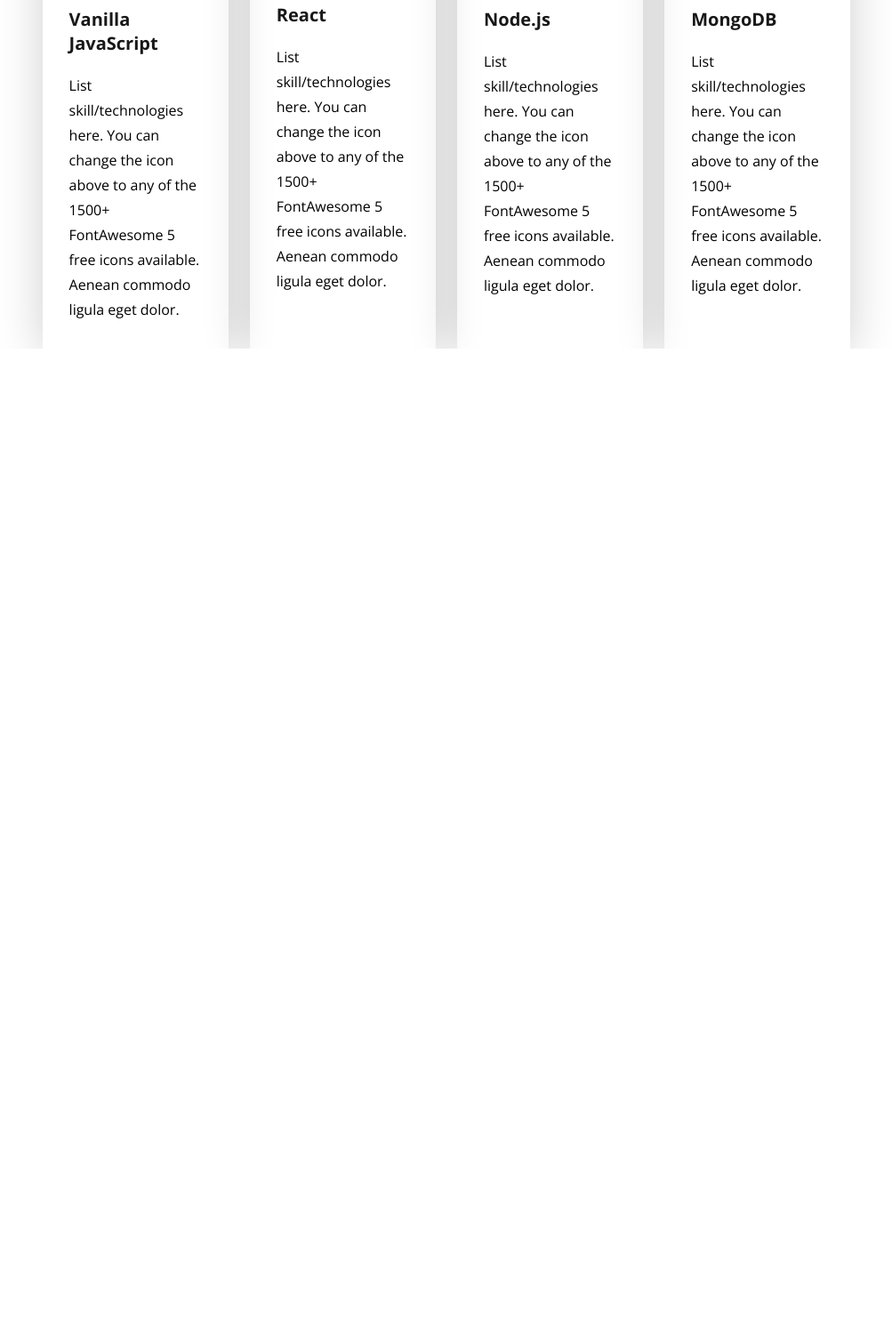
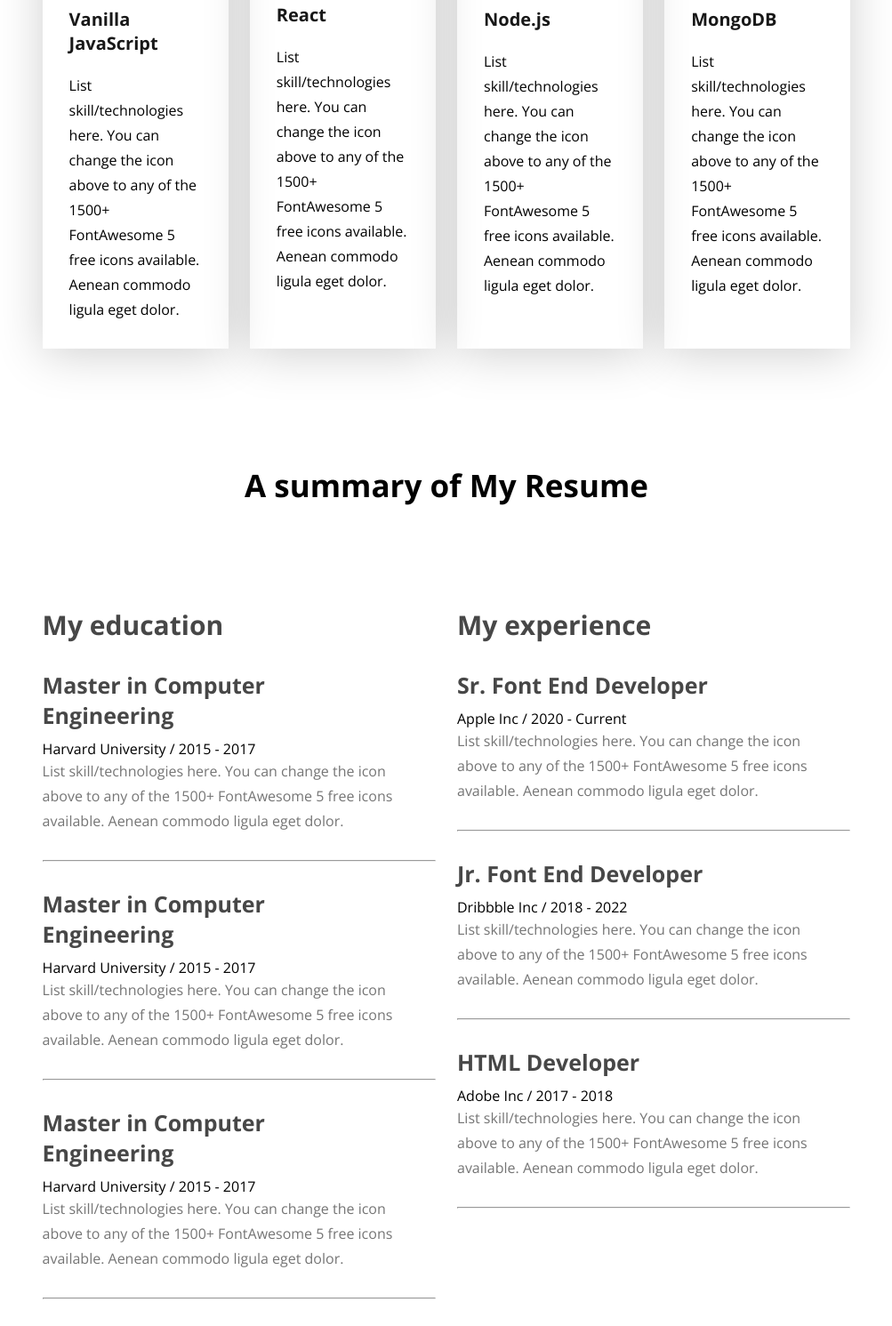
Before and after one commit to SakibSWE/Sakib-deb-code, a plain HTML site: page index.html in a window 1280 px wide. Shown: the part 2019-3510 px from the top of the page at 89% size, without its empty margins (138-1141 px from the left). Before the commit the page ends 2411 px from the top, so only its background shows below. Drawn offline with nearby package versions, Linux system fonts and the light colour scheme.

Commit message:
A summary of my resume section addeed

```diff
--- a/index.html
+++ b/index.html
@@ -98,5 +98,65 @@
             </div>
         </div>
      </section>
+     <section id="resume">
+        <div class="section-heading">
+            <h2>A summary of My Resume</h2>
+        </div>
+        <div class="resume-container">
+            <div class="education">
+               <h2 class="section-title">My education</h2>
+               <div class="resume-card">
+                <h3 class="card-title">Master in Computer Engineering</h3>
+                <p class="card-Info">Harvard University / 2015 - 2017</p>
+                <p class="card-text">List skill/technologies here. You can change the icon above
+                   to any of the 1500+ FontAwesome 5 free icons available. Aenean commodo ligula eget dolor.</p>
+               </div>
+               <hr>
+               <div class="resume-card">
+                <h3 class="card-title">Master in Computer Engineering</h3>
+                <p class="card-Info">Harvard University / 2015 - 2017</p>
+                <p class="card-text">List skill/technologies here. You can change the icon above
+                   to any of the 1500+ FontAwesome 5 free icons available. Aenean commodo ligula eget dolor.</p>
+               </div>
+               <hr>
+               <div class="resume-card">
+                <h3 class="card-title">Master in Computer Engineering</h3>
+                <p class="card-Info">Harvard University / 2015 - 2017</p>
+                <p class="card-text">List skill/technologies here. You can change the icon above
+                   to any of the 1500+ FontAwesome 5 free icons available. Aenean commodo ligula eget dolor.</p>
+               </div>
+               <hr>
+
+
+            </div>
+            <div class="experience">
+               <h2 class="section-title">My experience</h2>
+               <div class="resume-card">
+                <h3 class="card-title">Sr. Font End Developer</h3>
+                <p class="card-Info">Apple Inc / 2020 - Current</p>
+                <p class="card-text">List skill/technologies here. You can change the icon above
+                   to any of the 1500+ FontAwesome 5 free icons available. Aenean commodo ligula eget dolor.</p>
+               </div>
+               <hr>
+               <div class="resume-card">
+                <h3 class="card-title">Jr. Font End Developer</h3>
+                <p class="card-Info">Dribbble Inc / 2018 - 2022</p>
+                <p class="card-text">List skill/technologies here. You can change the icon above
+                   to any of the 1500+ FontAwesome 5 free icons available. Aenean commodo ligula eget dolor.</p>
+               </div>
+               <hr>
+               <div class="resume-card">
+                <h3 class="card-title">HTML Developer</h3>
+                <p class="card-Info">Adobe Inc / 2017 - 2018</p>
+                <p class="card-text">List skill/technologies here. You can change the icon above
+                   to any of the 1500+ FontAwesome 5 free icons available. Aenean commodo ligula eget dolor.</p>
+               </div>
+               <hr>
+
+
+            </div>
+        </div>
+
+     </section>
 </body>
 </html>
--- a/style/portfolio.css
+++ b/style/portfolio.css
@@ -125,7 +125,7 @@
 .about-info h4{
     font-size: 20px;
 }
-#skill{
+#skill,#resume{
     padding-top: 130px;
 }
 #skill .skill-container{
@@ -157,3 +157,38 @@
     line-height: 28px;
     columns: #181818;
 }
+ #resume .resume-container{
+    width: 71%;
+    max-width: 1140px;
+    margin: 113px auto 0;
+    display: flex;
+    gap: 24px;
+ }
+ .resume-container hr{
+    margin: 30px 0;
+ }
+ .resume-container .section-title{
+    font-size: 30px;
+    color: #474747;
+   margin-bottom: 30px;
+ }
+ .resume-card{
+    max-width: 511px;
+    margin-right: 47px;
+ }
+ .resume-card .card-title{
+    font-size: 25px;
+    margin-bottom: 10px;
+    color: #474747;
+ }
+ .resume-card .card-title .card-Info{
+    font-size: 20px;
+    margin-bottom: 20px;
+    color: #757575;
+    font-weight: 600;
+ }
+ .resume-card .card-text{
+    font-size: 16px;
+    color: #757575;
+    line-height: 28px;
+ }
```
